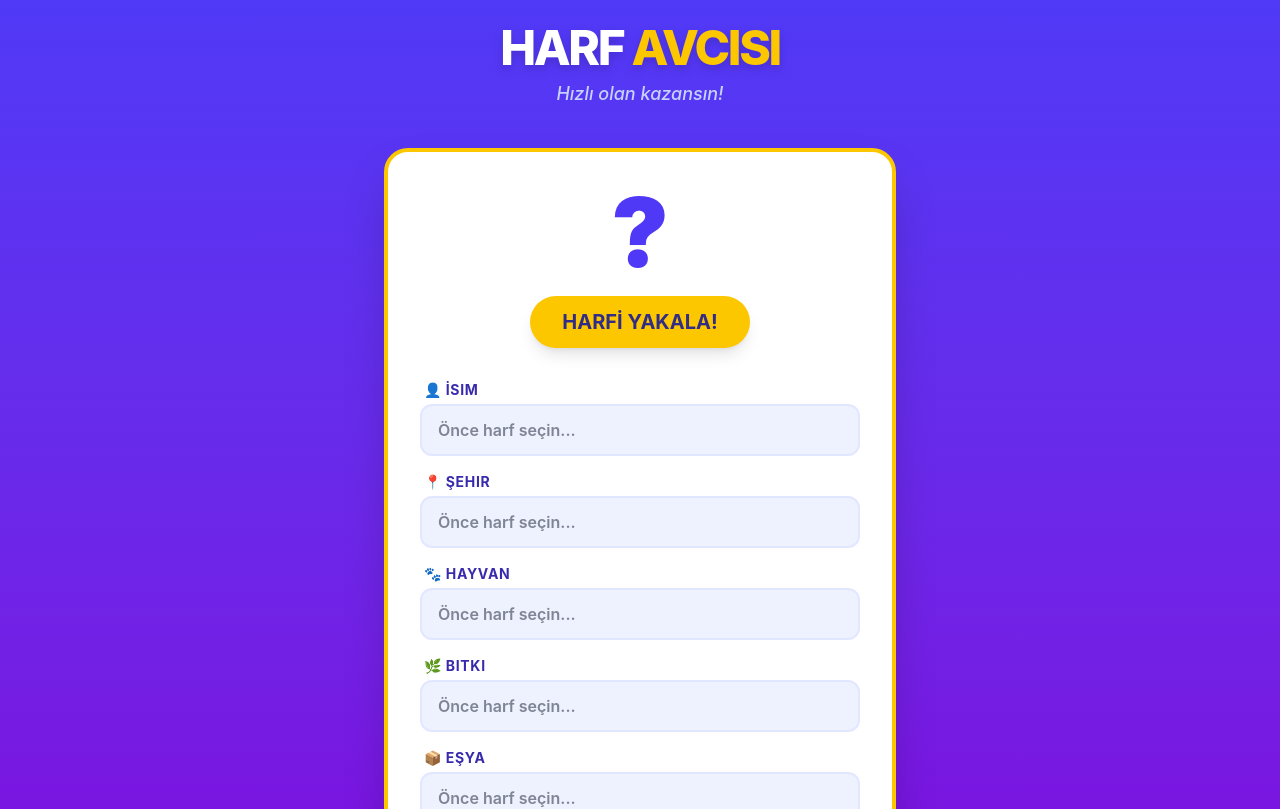
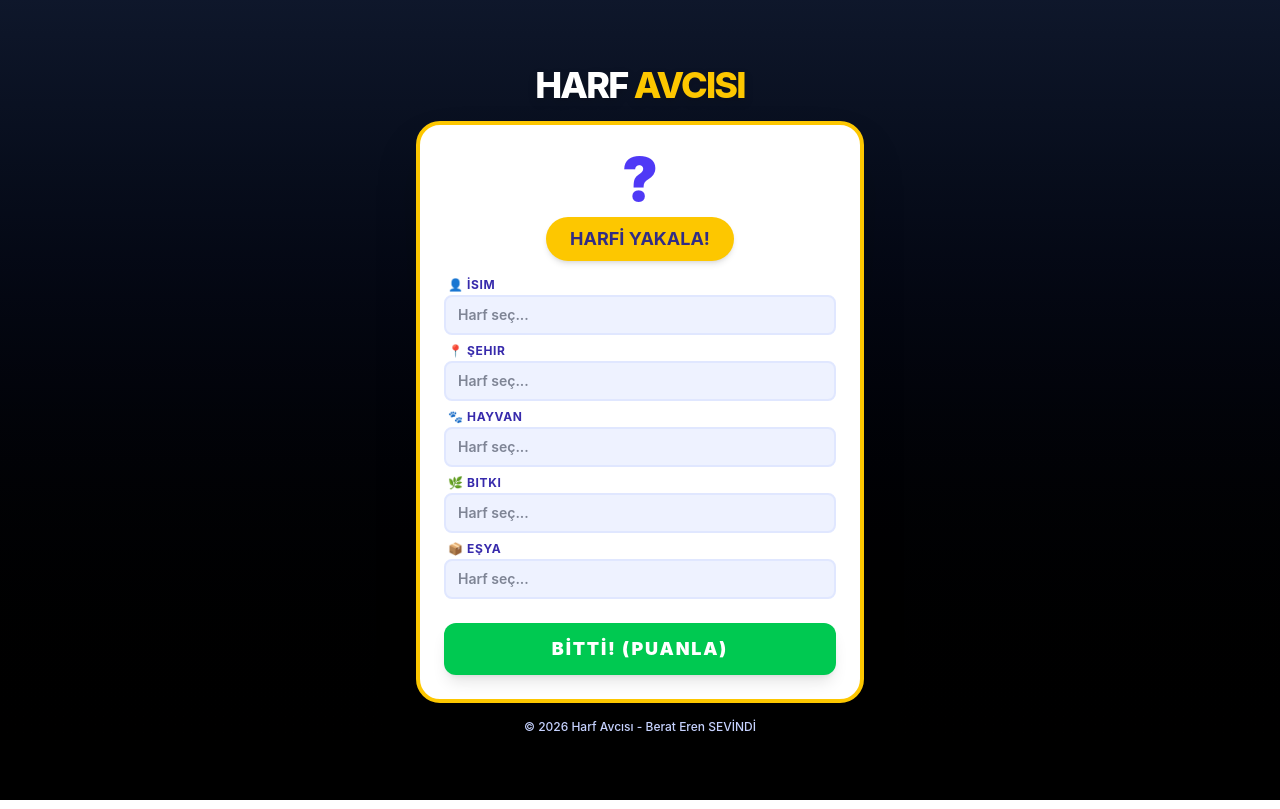
Before and after one commit to EreenS/HarfAvcisi, a React app in the folder frontend/: page / in a window 1280 px wide. Shown: the top 809 px of the page. Built offline with nearby package versions, Linux system fonts and the light colour scheme; the HTML template or start-up script is replaced by a standard one.

Commit message:
Refactor UI components for improved layout and styling

```diff
--- a/frontend/src/App.jsx
+++ b/frontend/src/App.jsx
@@ -58,43 +58,41 @@ function App() {
   };
 
   return (
-    <div className="min-h-screen bg-gradient-to-b from-indigo-600 to-purple-700 flex flex-col items-center p-6 font-sans text-slate-900">
-      {/* Başlık Alanı */}
-      <div className="text-center mb-10">
-        <h1 className="text-5xl font-extrabold text-white tracking-tighter drop-shadow-lg">
+    // min-h-screen yerine h-screen yaptık, overflow-hidden ile dışarı taşmayı engelledik
+    <div className="h-screen bg-gradient-to-b from-slate-900 to-black flex flex-col items-center justify-center p-4 font-sans text-slate-900 overflow-hidden">
+
+      <div className="text-center mb-4">
+        <h1 className="text-4xl font-extrabold text-white tracking-tighter drop-shadow-lg">
           HARF <span className="text-yellow-400">AVCISI</span>
         </h1>
-        <p className="text-indigo-200 mt-2 font-medium italic text-lg">Hızlı olan kazansın!</p>
       </div>
 
-      {/* Ana Oyun Kartı */}
-      <div className="bg-white rounded-3xl shadow-2xl p-8 w-full max-w-lg border-4 border-yellow-400">
+      <div className="bg-white rounded-3xl shadow-2xl p-6 w-full max-w-md border-4 border-yellow-400 flex flex-col gap-4">
 
         {/* Harf Alanı */}
-        <div className="flex flex-col items-center mb-8">
-          <div className={`text-8xl font-black mb-4 transition-all duration-300 ${isSpinning ? 'animate-bounce scale-110' : 'scale-100 text-indigo-600'}`}>
+        <div className="flex flex-col items-center">
+          <div className={`text-6xl font-black mb-2 transition-all duration-300 ${isSpinning ? 'animate-bounce scale-110' : 'scale-100 text-indigo-600'}`}>
             {harf}
           </div>
           <button
             onClick={harfSec}
             disabled={isSpinning}
-            className="bg-yellow-400 hover:bg-yellow-500 text-indigo-900 font-bold py-3 px-8 rounded-full shadow-lg transform active:scale-95 transition-all disabled:opacity-50 text-xl"
+            className="bg-yellow-400 hover:bg-yellow-500 text-indigo-900 font-bold py-2 px-6 rounded-full shadow-md transform active:scale-95 transition-all disabled:opacity-50 text-lg"
           >
             {harf === "?" ? "HARFİ YAKALA!" : "YENİ HARF SEÇ"}
           </button>
         </div>
 
-        {/* Form Alanları */}
-        <div className="space-y-4">
+        <div className="space-y-2">
           {kategoriler.map((kat) => (
             <div key={kat.id} className="relative">
-              <label className="text-sm font-bold text-indigo-800 ml-1 mb-1 block uppercase tracking-wider">
+              <label className="text-xs font-bold text-indigo-800 ml-1 mb-0.5 block uppercase tracking-wider">
                 {kat.icon} {kat.label}
               </label>
               <input
                 type="text"
-                className="w-full bg-indigo-50 border-2 border-indigo-100 rounded-xl py-3 px-4 outline-none focus:border-yellow-400 focus:ring-2 focus:ring-yellow-200 transition-all font-semibold"
-                placeholder={harf === "?" ? "Önce harf seçin..." : `${harf} ile başlayan...`}
+                className="w-full bg-indigo-50 border-2 border-indigo-100 rounded-lg py-2 px-3 outline-none focus:border-yellow-400 focus:ring-2 focus:ring-yellow-200 transition-all font-semibold text-sm"
+                placeholder={harf === "?" ? "Harf seç..." : `${harf} ile...`}
                 disabled={harf === "?"}
                 value={cevaplar[kat.id]}
                 onChange={(e) => handleInputChange(kat.id, e.target.value)}
@@ -105,15 +103,15 @@ function App() {
 
         {/* Bitti Butonu */}
         <button
-          className="w-full mt-8 bg-green-500 hover:bg-green-600 text-white font-black py-4 rounded-xl shadow-xl transform transition-all active:scale-95 text-xl uppercase tracking-widest"
+          className="w-full mt-2 bg-green-500 hover:bg-green-600 text-white font-black py-3 rounded-xl shadow-lg transform transition-all active:scale-95 text-lg uppercase tracking-widest"
           onClick={puanla}
         >
           BİTTİ! (PUANLA)
         </button>
       </div>
 
-      <footer className="mt-8 text-indigo-200 text-sm font-medium">
-        © 2026 Harf Avcısı - Tüm Hakları Saklıdır. Tasarım ve Geliştirme: Berat Eren SEVİNDİ
+      <footer className="mt-4 text-indigo-200 text-xs font-medium">
+        © 2026 Harf Avcısı - Berat Eren SEVİNDİ
       </footer>
     </div>
   )
```
